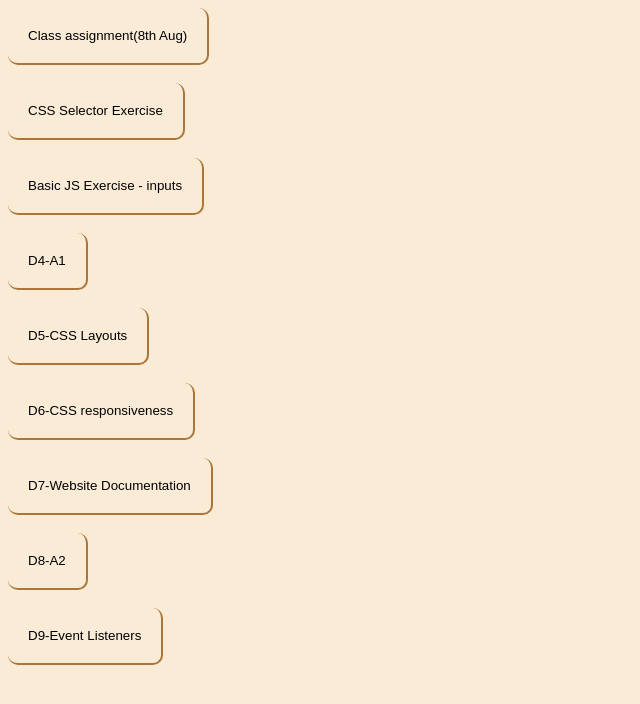
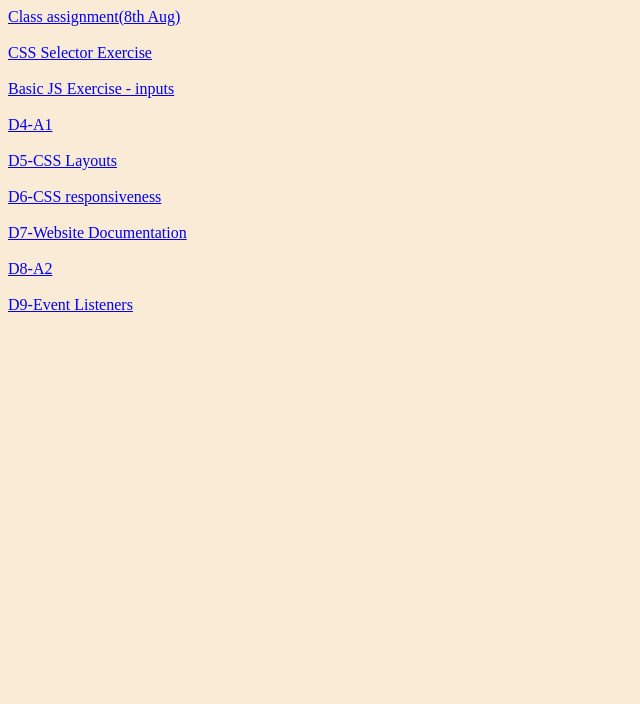
Before and after one commit to cathy-th/classwork, a plain HTML site: page index.html in a window 1280 px wide. Shown: the whole page, without its empty margins (0-640 px from the left). Drawn offline with Linux system fonts and the light colour scheme.

Commit message:
kehfjsbf

```diff
--- a/index.html
+++ b/index.html
@@ -8,30 +8,30 @@
 
 </head>
 <body>
-    <button href="classassignment1.html"> Class assignment(8th Aug)</button>
+    <a href="classassignment1.html"> Class assignment(8th Aug)</a>
     <br>
     <br>
-    <button href="index2.html">CSS Selector Exercise</button>
+    <a href="index2.html">CSS Selector Exercise</a>
     <br>
     <br>
-    <button href="day3.html">Basic JS Exercise - inputs</button>
+    <a href="day3.html">Basic JS Exercise - inputs</a>
     <br>
     <br>
-    <button href="index copy.html"> D4-A1</button>
+    <a href="index copy.html"> D4-A1</a>
     <br>
     <br>
-    <button href="D5.E1_css_positions/index.html">D5-CSS Layouts</button>
+    <a href="D5.E1_css_positions/index.html">D5-CSS Layouts</a>
     <br>
     <br>
-    <button href="./D6.E1_css_responsive/index.html">D6-CSS responsiveness</button>
+    <a href="./D6.E1_css_responsive/index.html">D6-CSS responsiveness</a>
     <br>
     <br>
-    <button href="./Website documentation/a2.html"> D7-Website Documentation</button>
+    <a href="./Website documentation/a2.html"> D7-Website Documentation</a>
     <br>
     <br>
-    <button href="./A2 reworked/index.html"> D8-A2</button>
+    <a href="./A2 reworked/index.html"> D8-A2</a>
     <br>
     <br>
-    <button href="./d9/d9.html"> D9-Event Listeners</button>
+    <a href="./d9/d9.html"> D9-Event Listeners</a>
 </body>
 </html>
```
